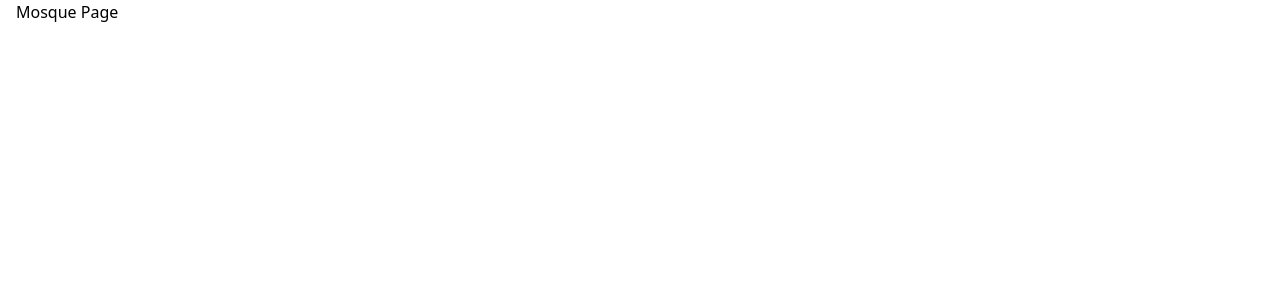
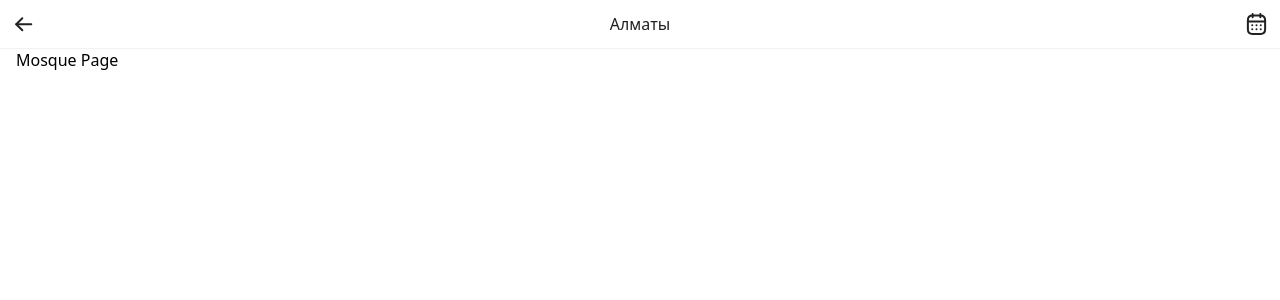
Before and after one commit to rasult22/meshit.kz, a React (Vite) app: page /mosque/1 in a window 1280 px wide. Shown: the top 300 px of the page. Built offline with nearby package versions, Linux system fonts and the light colour scheme.

Commit message:
feat(page): mosque-page

```diff
--- a/src/App.tsx
+++ b/src/App.tsx
@@ -6,7 +6,7 @@ import { Outlet } from 'react-router-dom'
   2. Add react-router ✅
   3. Create layout system
   4. Add api type declarations
-  5. Add UICell
+  5. Add UICell ✅
   6. Add FeatureLessonsList
   7. Add zustand?
 */
--- a/src/features/datepicker/feature-datepicker.tsx
+++ b/src/features/datepicker/feature-datepicker.tsx
@@ -1,5 +1,5 @@
-import React, { useState } from 'react'
-import { DatePicker, ConfigProvider, Divider } from 'antd'
+import React from 'react'
+import { DatePicker, ConfigProvider } from 'antd'
 import dayjs from 'dayjs'
 import 'dayjs/locale/kk'
 import locale from 'antd/locale/kk_KZ'
@@ -9,14 +9,17 @@ import './date-picker.css'
 
 /* TODO:
   1. Center calendar dialog
-  2. Add value propagation
+  2. Add value propagation ✅
 */
 
-const FeatureDatePicker: React.FC = () => {
-  const [isPopupOpen, setPopupOpen] = useState(false)
+interface Props {
+  isOpen: boolean
+  setIsOpen: (newVal: boolean) => void
+}
 
+const FeatureDatePicker: React.FC<Props> = ({ isOpen, setIsOpen }) => {
   const onClick = () => {
-    setPopupOpen(false)
+    setIsOpen(false)
   }
 
   const Test: React.FC = () => {
@@ -38,13 +41,8 @@ const FeatureDatePicker: React.FC = () => {
         }
       }}
     >
-      <div onClick={() => setPopupOpen(true)}>Hello</div>
-      <UIOverlay isOpen={isPopupOpen} />
-      <DatePicker
-        open={isPopupOpen}
-        showToday={false}
-        renderExtraFooter={Test}
-      />
+      <UIOverlay isOpen={isOpen} />
+      <DatePicker open={isOpen} showToday={false} renderExtraFooter={Test} />
     </ConfigProvider>
   )
 }
--- a/src/pages/index/home-page.tsx
+++ b/src/pages/index/home-page.tsx
@@ -1,10 +1,7 @@
 import React, { useState } from 'react'
-import FeatureDatePicker from '@/features/datepicker/feature-datepicker'
 import FeatureGenderSelector from '@/features/gender-selector/feature-gender-selector'
 import FeatureAppNavbar from '@/features/app-navbar/feature-app-navbar'
 import FeatureBannerCarousel from '@/features/banner-carousel/feature-banner-carousel'
-import UIChip from '@/ui/chips/ui-chip'
-import UITitle from '@/ui/title/ui-title'
 import UICell from '@/ui/cell/ui-cell'
 import { useNavigate } from 'react-router-dom'
 import { SearchIcon } from '@/icons/search-icon'
@@ -33,14 +30,16 @@ const HomePage = () => {
           </div>
         }
       />
-      <FeatureDatePicker />
-      <button onClick={() => setGenderOpen(true)}>Open gender selector</button>
-      <p>current gender: {gender} </p>
-      <FeatureBannerCarousel />
+      <div className="min-h-[125px] my-4">
+        <FeatureBannerCarousel />
+      </div>
       <div className="space-y-2 my-2">
         {mosques.map((mosque) => {
           return (
             <UICell
+              onClick={() => {
+                navigate('/mosque/' + mosque.id)
+              }}
               key={mosque.id}
               title={mosque.name}
               imageSrc={mosque.image}
@@ -74,11 +73,7 @@ const HomePage = () => {
           }}
         />
       )}
-      <div>
-        <UIChip selected={true}>Алматы</UIChip>
-        <UIChip selected={false}>Орталық мешіт</UIChip>
-      </div>
-      <UITitle>Title</UITitle>
+      <button onClick={() => setGenderOpen(true)}>Open gender selector</button>
     </>
   )
 }
--- a/src/pages/mosque/mosque-page.tsx
+++ b/src/pages/mosque/mosque-page.tsx
@@ -1,7 +1,39 @@
-import React from 'react'
+import FeatureAppNavbar from '@/features/app-navbar/feature-app-navbar'
+import FeatureDatePicker from '@/features/datepicker/feature-datepicker'
+import { BackIcon } from '@/icons/back-icon'
+import { CalendarIcon } from '@/icons/calendar-icon'
+import React, { useState } from 'react'
+import { useNavigate } from 'react-router-dom'
 
 const MosquePage = () => {
-  return <div>Mosque Page</div>
+  const navigate = useNavigate()
+  const [isOpen, setIsOpen] = useState(false)
+  const openCalendar = () => {
+    setIsOpen(true)
+  }
+  return (
+    <>
+      <FeatureAppNavbar
+        center={<div className="flex justify-center">Алматы</div>}
+        left={
+          <div
+            onClick={() => {
+              navigate('/')
+            }}
+          >
+            <BackIcon />
+          </div>
+        }
+        right={
+          <div onClick={openCalendar}>
+            <CalendarIcon />
+          </div>
+        }
+      />
+      <FeatureDatePicker isOpen={isOpen} setIsOpen={setIsOpen} />
+      Mosque Page
+    </>
+  )
 }
 
 export default MosquePage
```
Also changed, not shown: src/features/feed-filter/feature-feed-filter.tsx (+4 -4 lines).
